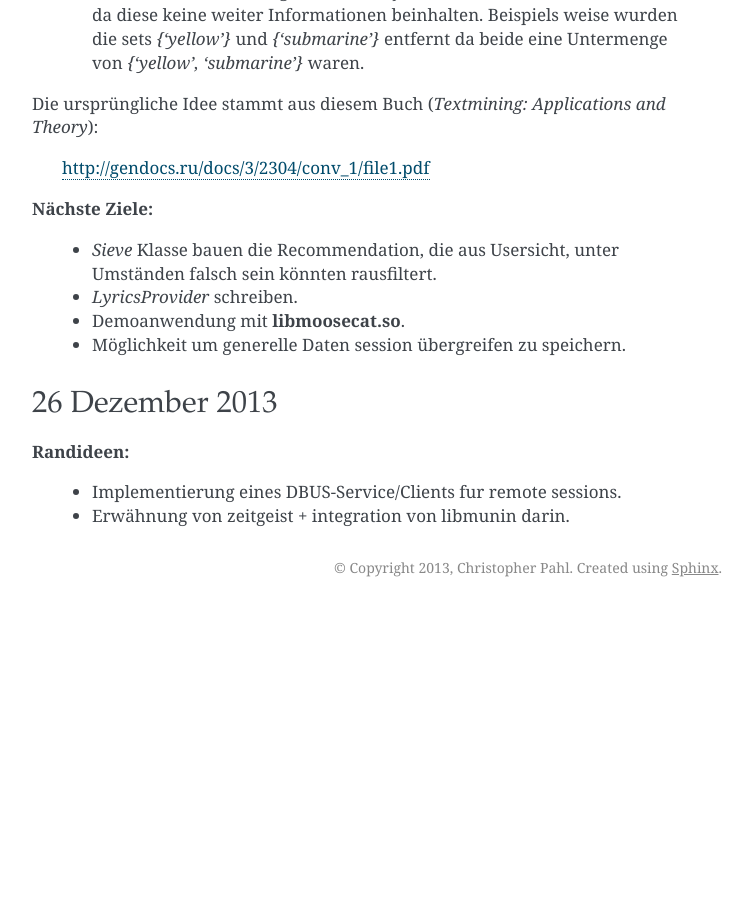
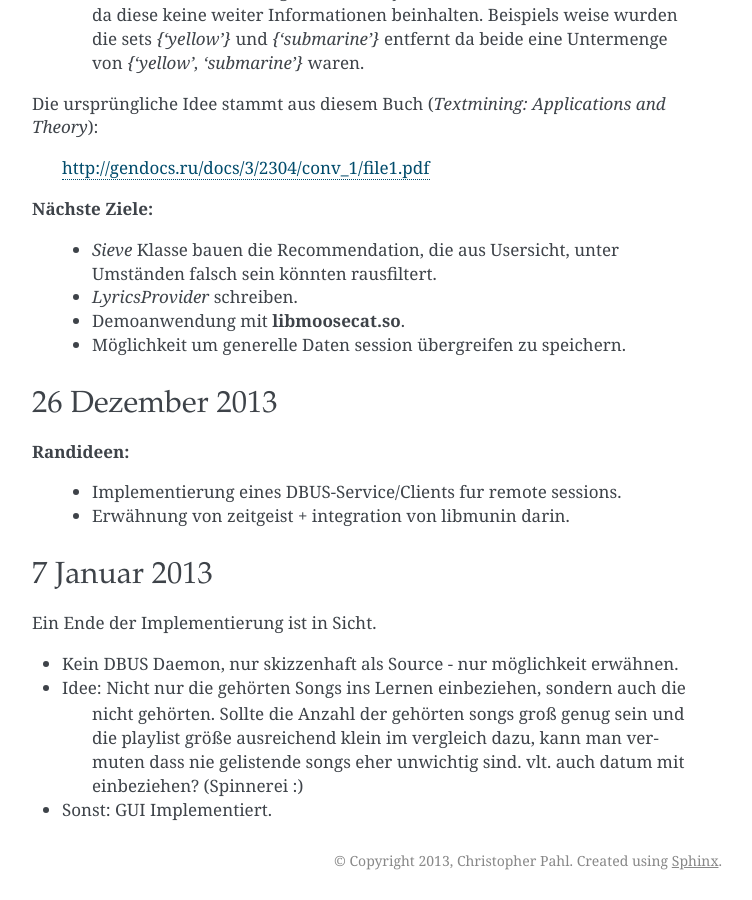
Before and after one commit to sahib/libmunin, a Sphinx documentation site: the page built from doc/logbuch.rst, in a window 1280 px wide and 900 px high, scrolled down 16161 px. Shown: the whole window, without its empty margins (388-1140 px from the left). Built offline with Sphinx 7.4.7, drawn with Linux system fonts in a browser that asks for light colours; before the commit the page ends 16768 px from its top, so only the background shows below that.

Commit message:
Added dummy logbuch entry

```diff
--- a/doc/logbuch.rst
+++ b/doc/logbuch.rst
@@ -780,3 +780,18 @@ Theory*):
 
     * Implementierung eines DBUS-Service/Clients fur remote sessions.
     * Erwähnung von zeitgeist + integration von libmunin darin.
+
+
+
+7 Januar 2013
+-------------
+
+Ein Ende der Implementierung ist in Sicht.
+
+- Kein DBUS Daemon, nur skizzenhaft als Source - nur möglichkeit erwähnen.
+- Idee: Nicht nur die gehörten Songs ins Lernen einbeziehen, sondern auch die
+        nicht gehörten. Sollte die Anzahl der gehörten songs groß genug sein
+        und die playlist größe ausreichend klein im vergleich dazu, kann
+        man vermuten dass nie gelistende songs eher unwichtig sind.
+        vlt. auch datum mit einbeziehen? (Spinnerei :)
+- Sonst: GUI Implementiert.
```
